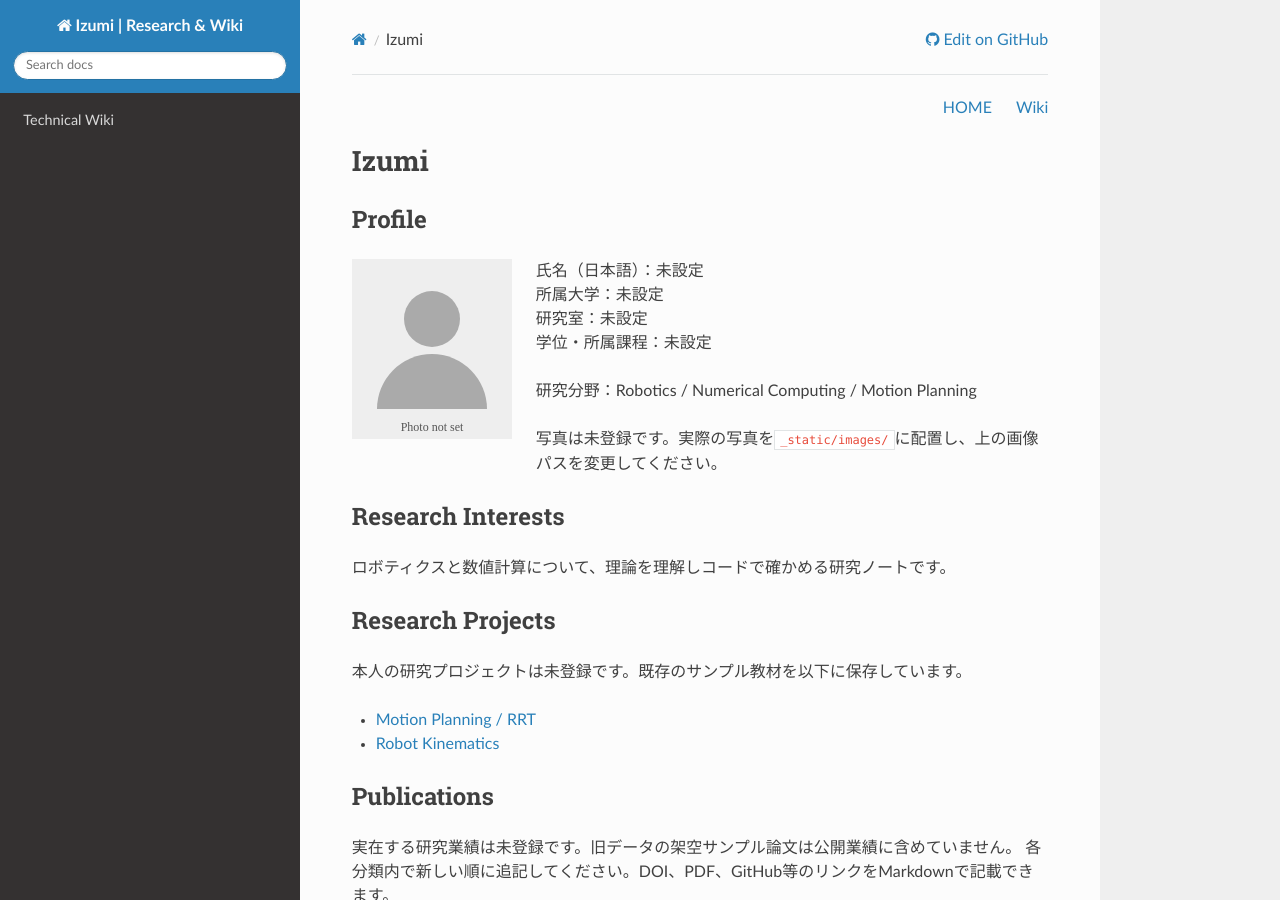
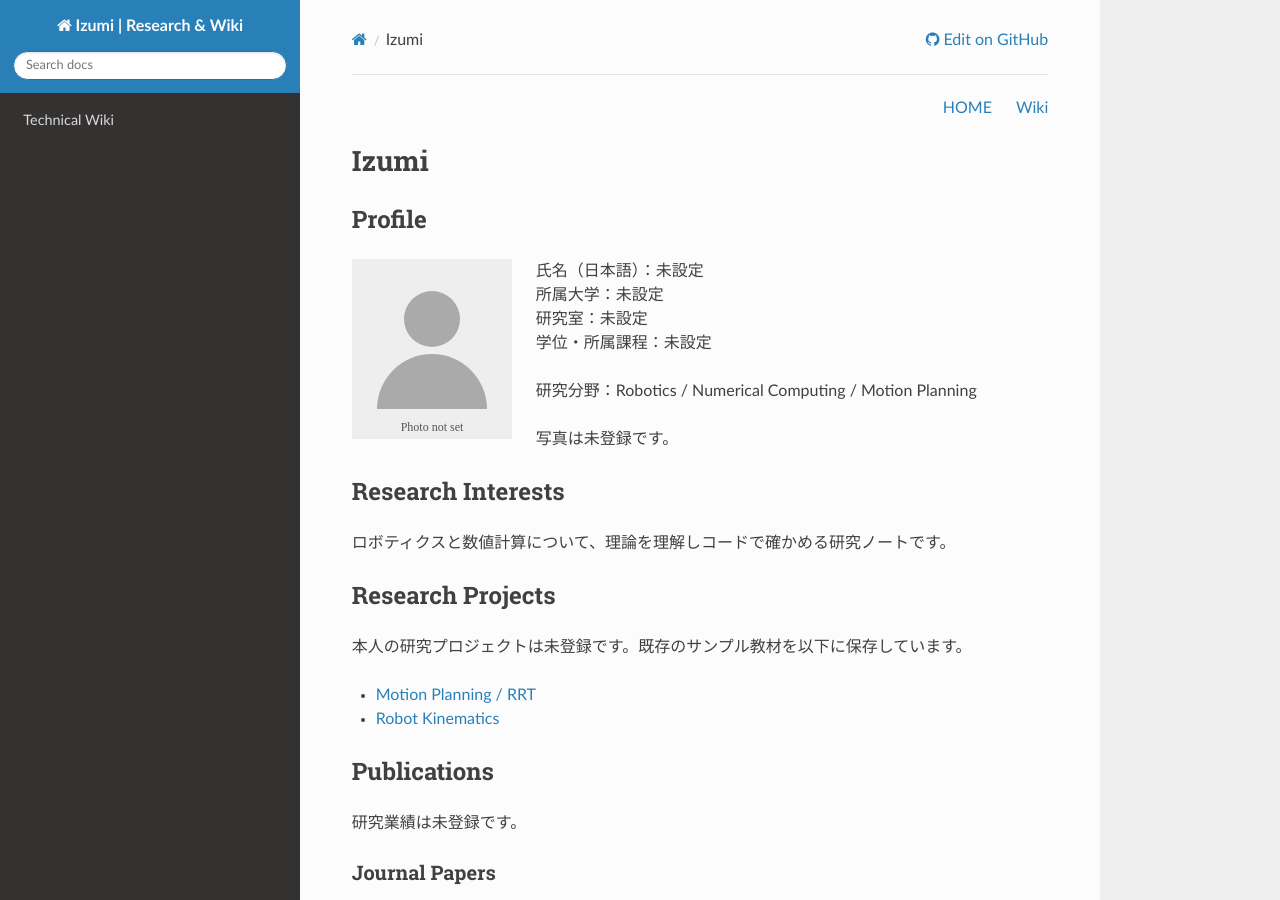
Before and after one commit to izumi0x01/izumi0x01.github.io, a Sphinx documentation site: the page built from docs/index.md, in a window 1280 px wide and 900 px high. Built offline with Sphinx 7.4.7 and the Read the Docs theme 3.1.0, drawn with Linux system fonts in a browser that asks for light colours.

Commit message:
Keep HOME focused on researcher information

```diff
--- a/docs/index.md
+++ b/docs/index.md
@@ -14,7 +14,7 @@
 
 研究分野：Robotics / Numerical Computing / Motion Planning
 
-写真は未登録です。実際の写真を`_static/images/`に配置し、上の画像パスを変更してください。
+写真は未登録です。
 
 ## Research Interests
 
@@ -29,8 +29,7 @@
 
 ## Publications
 
-実在する研究業績は未登録です。旧データの架空サンプル論文は公開業績に含めていません。
-各分類内で新しい順に追記してください。DOI、PDF、GitHub等のリンクをMarkdownで記載できます。
+研究業績は未登録です。
 
 ### Journal Papers
 
```
